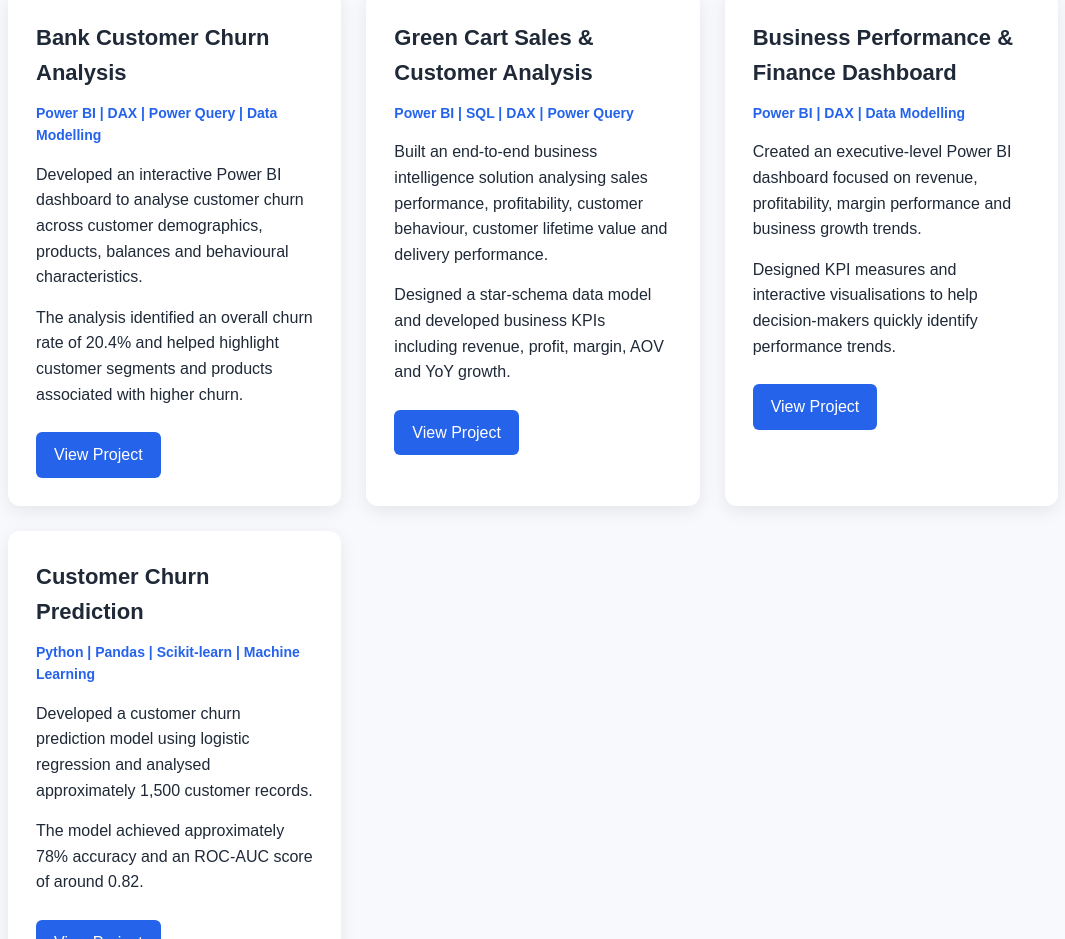
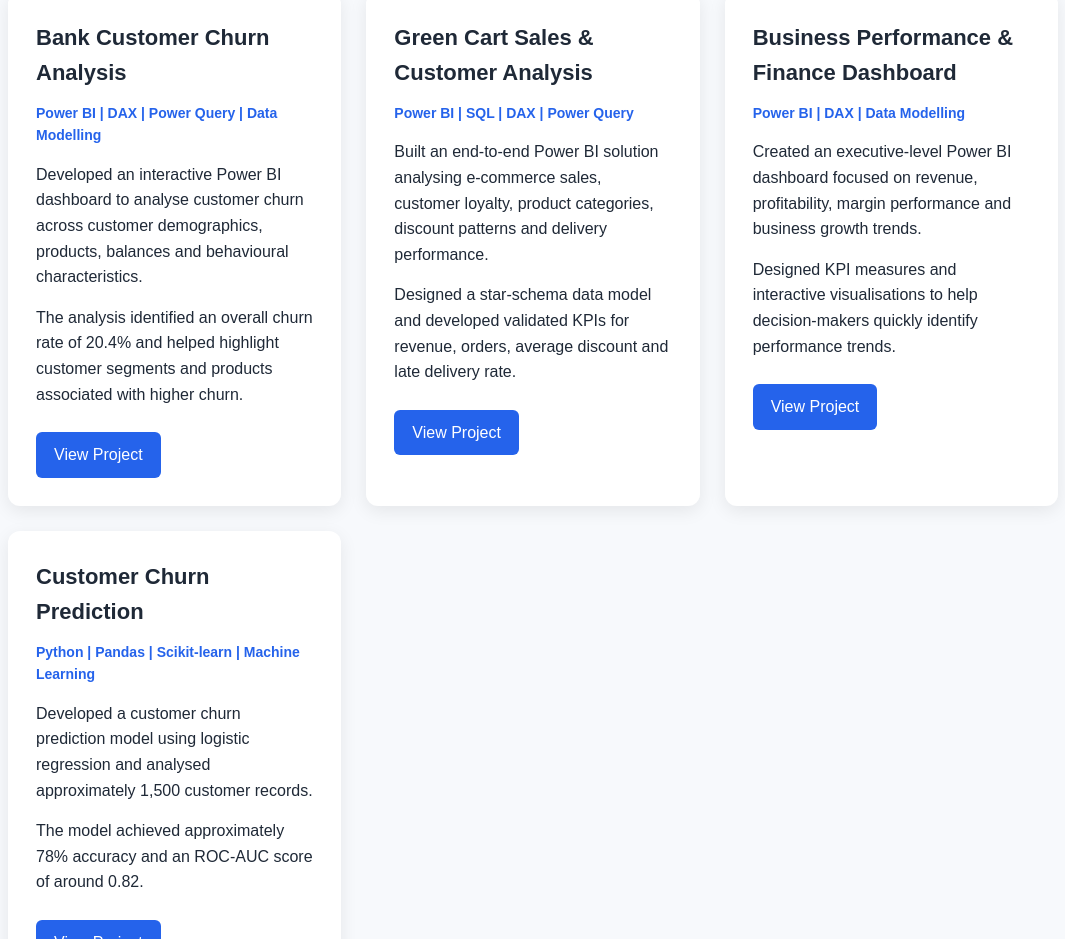
Before and after one commit to SusmitaMon/SusmitaMon.github.io, a plain HTML site: page index.html in a window 1280 px wide. Shown: the part 1281-2220 px from the top of the page, without its empty margins (107-1172 px from the left). Drawn offline with Linux system fonts and the light colour scheme.

Commit message:
Update Green Cart portfolio project

```diff
--- a/index.html
+++ b/index.html
@@ -315,17 +315,17 @@
             </div>
 
             <p>
-                Built an end-to-end business intelligence solution analysing
-                sales performance, profitability, customer behaviour,
-                customer lifetime value and delivery performance.
-            </p>
+    Built an end-to-end Power BI solution analysing
+    e-commerce sales, customer loyalty, product categories,
+    discount patterns and delivery performance.
+</p>
 
-            <p>
-                Designed a star-schema data model and developed business
-                KPIs including revenue, profit, margin, AOV and YoY growth.
-            </p>
+<p>
+    Designed a star-schema data model and developed validated
+    KPIs for revenue, orders, average discount and late delivery rate.
+</p>
 
-            <a href="https://github.com/SusmitaMon/bank-customer-churn-powerbi"
+            <a href="https://github.com/SusmitaMon/green-cart-powerbi-dashboard"
    class="button"
    target="_blank">
    View Project
```
